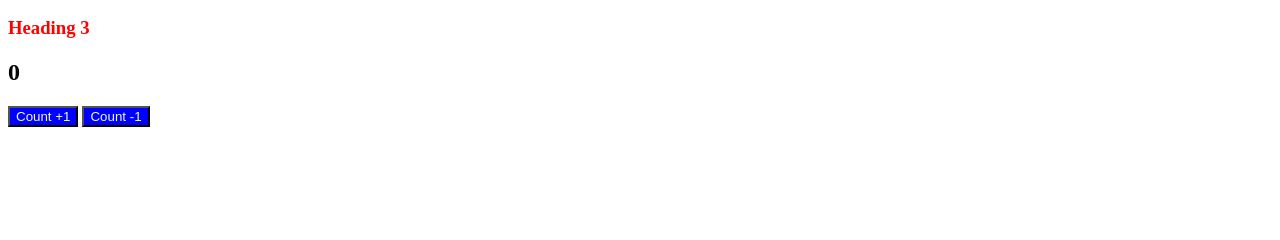
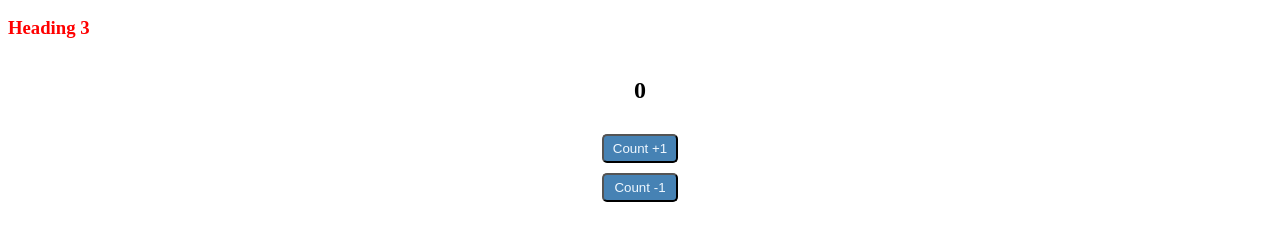
Before and after one commit to khanmatin900/practice-set-html-css-js, a plain HTML site: page index.html in a window 1280 px wide. Shown: the part 154-394 px from the top of the page. Drawn offline with Linux system fonts and the light colour scheme.

Commit message:
add desings

```diff
--- a/index.html
+++ b/index.html
@@ -19,9 +19,13 @@
   <h3 class="heading">Heading 3</h3>
 
   <!-- Question- 2 -->
-  <h2 id="count">0</h2>
-  <button id="btn" onclick="incRease()">Count +1</button>
-  <button id="btn" onclick="decRease()">Count -1</button>
+
+  <div class="container">
+    <h2 id="count">0</h2>
+    <button id="btn" onclick="incRease()">Count +1</button>
+    <button id="btn" onclick="decRease()">Count -1</button>
+  </div>
+
 
 
 
--- a/practice.css
+++ b/practice.css
@@ -8,3 +8,18 @@ button {
   background-color: blue;
   color: aliceblue;
 }
+
+.container {
+  display: grid;
+  place-items: center;
+  margin: auto;
+  gap: 10px;
+}
+
+button {
+  width: 6%;
+  padding: 5px;
+  border-radius: 5px;
+  background-color: steelblue;
+  color: aliceblue;
+}
```
